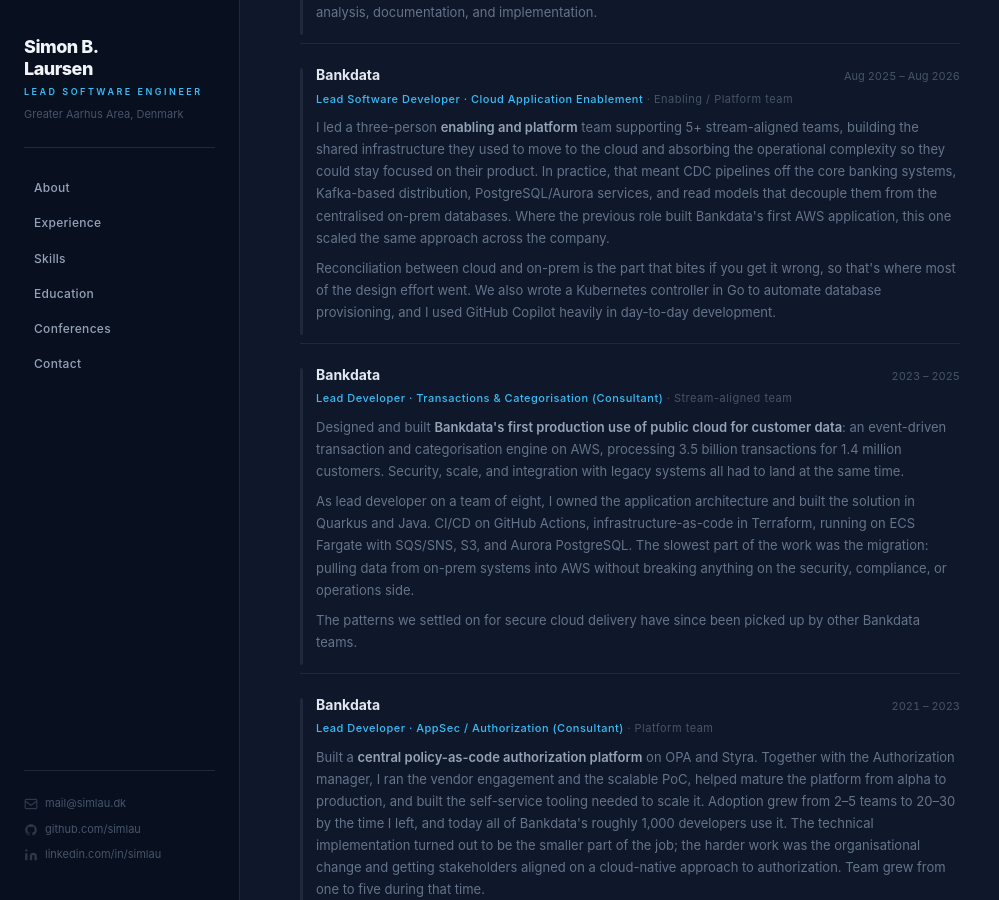
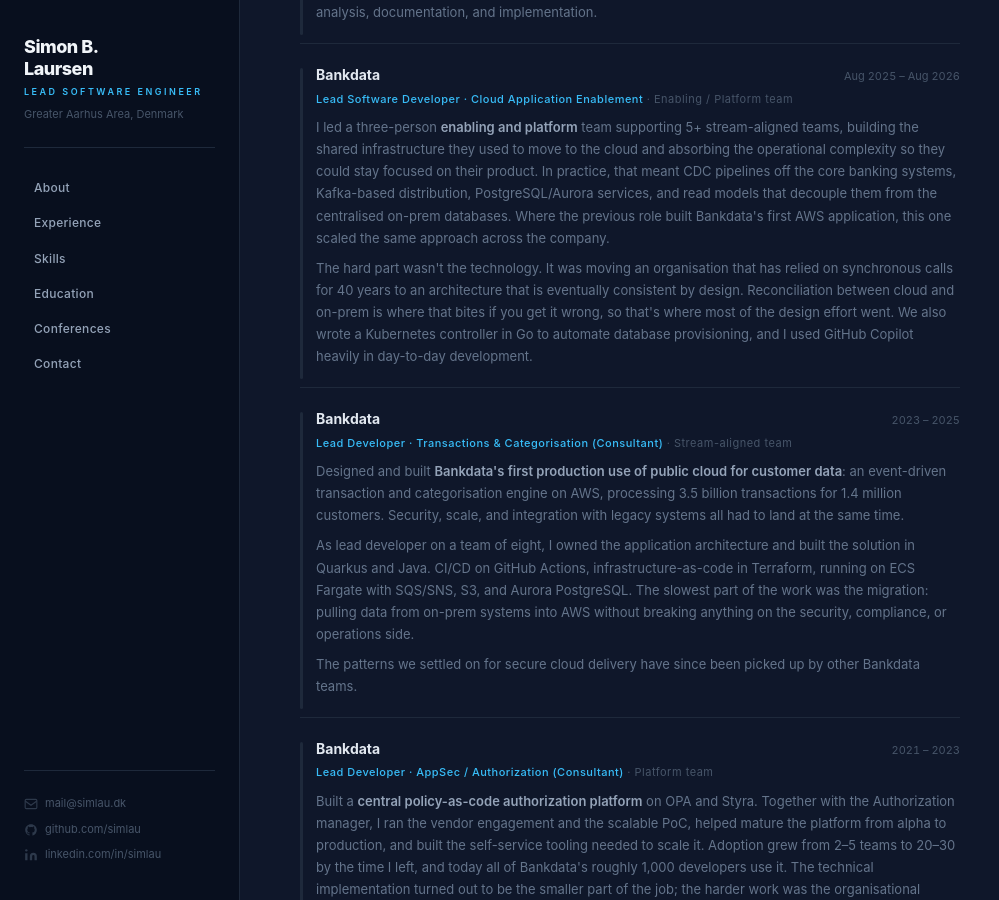
Before and after one commit to simlau/simlau.github.io, a Jekyll site: the page built from index.md, in a window 1280 px wide and 900 px high, scrolled down 853 px. Shown: the whole window, without its empty margins (0-999 px from the left). Built offline with Jekyll 4.4.1, drawn with Linux system fonts in a browser that asks for light colours.

Commit message:
copy: frame Bankdata enablement around sync-to-eventual-consistency shift

```diff
--- a/_layouts/default.html
+++ b/_layouts/default.html
@@ -419,7 +419,7 @@
           I led a three-person <strong>enabling and platform</strong> team supporting 5+ stream-aligned teams, building the shared infrastructure they used to move to the cloud and absorbing the operational complexity so they could stay focused on their product. In practice, that meant CDC pipelines off the core banking systems, Kafka-based distribution, PostgreSQL/Aurora services, and read models that decouple them from the centralised on-prem databases. Where the previous role built Bankdata's first AWS application, this one scaled the same approach across the company.
         </p>
         <p class="exp-outcome">
-          Reconciliation between cloud and on-prem is the part that bites if you get it wrong, so that's where most of the design effort went. We also wrote a Kubernetes controller in Go to automate database provisioning, and I used GitHub Copilot heavily in day-to-day development.
+          The hard part wasn't the technology. It was moving an organisation that has relied on synchronous calls for 40 years to an architecture that is eventually consistent by design. Reconciliation between cloud and on-prem is where that bites if you get it wrong, so that's where most of the design effort went. We also wrote a Kubernetes controller in Go to automate database provisioning, and I used GitHub Copilot heavily in day-to-day development.
         </p>
       </div>
 
```
